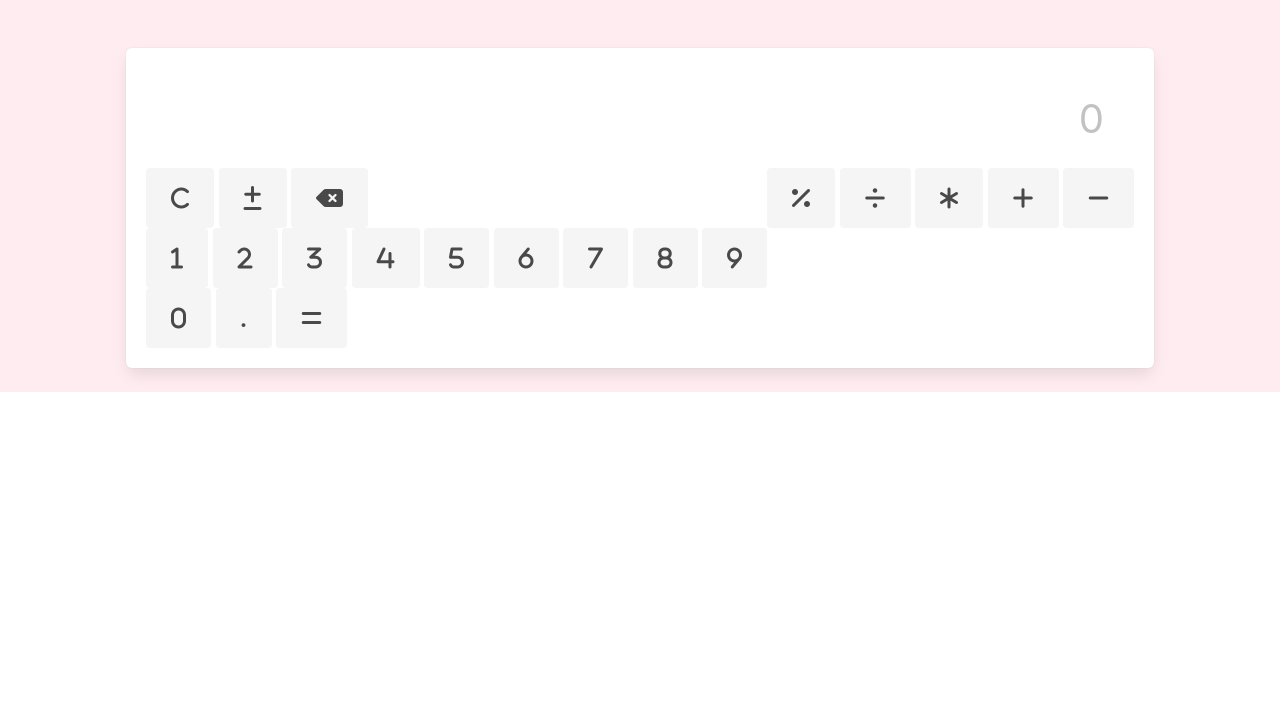
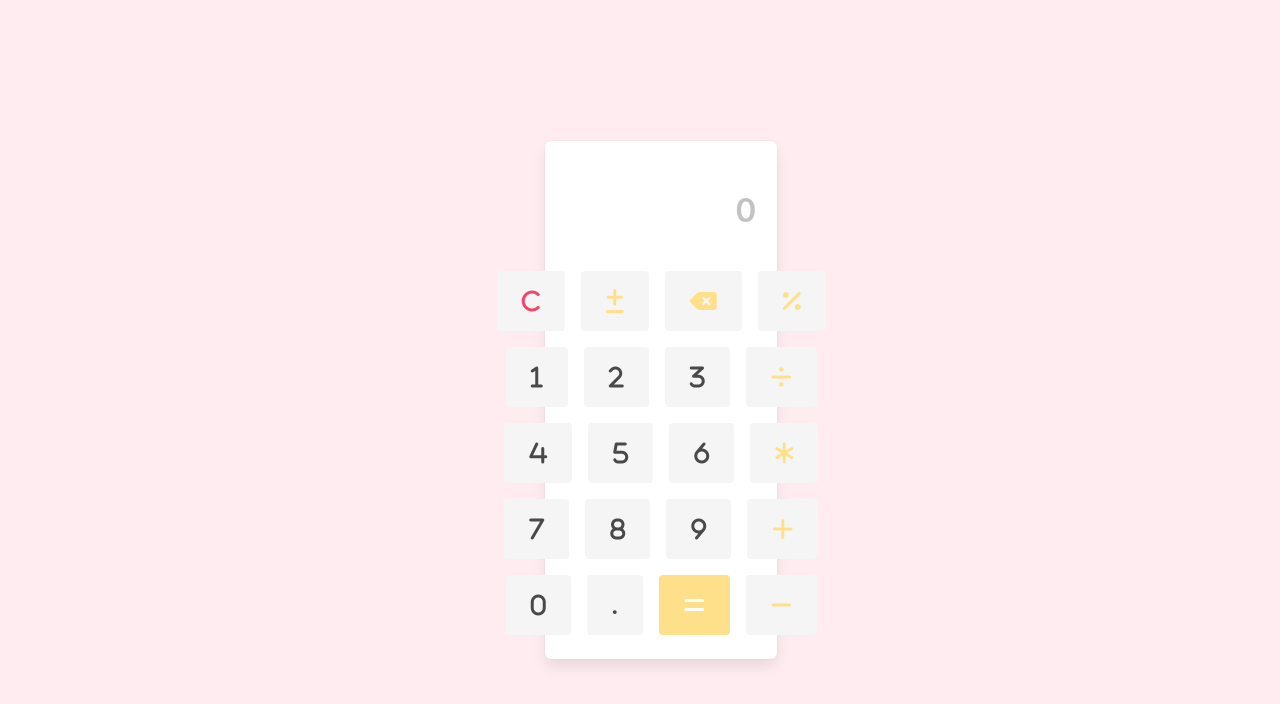
Before and after one commit to Willian1661/calculate_project, a website built with webpack: page src/pages/index.html in a window 1280 px wide. Built offline with nearby package versions, Linux system fonts and the light colour scheme.

Commit message:
fixed calculator layout with bulma

```diff
--- a/src/assets/javascript/main.js
+++ b/src/assets/javascript/main.js
@@ -1,4 +1,4 @@
-require("../../assets/css/myStyles.scss")
+require("../../assets/css/myStyles.scss");
 const calculator = require("../../components/calculator");
 const calculatorProcess = require("../../services/calculator-process");
 const visorInteractor = require("../../services/visor-interactor");
--- a/src/components/calculator.js
+++ b/src/components/calculator.js
@@ -14,45 +14,58 @@ const plusMinus = require("./icons/plus-minus-icon");
 
 
 function calculator(id) {
-	const buttonsTop = buttonsGroup("buttons-top", [
-		button(clearAll(),"is-large is-light","C"),
-		button(plusMinus(),"is-large is-light","+/-"),
-		button(delet(),"is-large is-light","D")
-	]);
-	const buttonsMiddle = buttonsGroup("buttons-middle",[
-		button(numbersIcon("1"),"is-large is-light","1"), button(numbersIcon("2"),"is-large is-light","2"),button(numbersIcon("3"),"is-large is-light","3"),
-		button(numbersIcon("4"),"is-large is-light","4"), button(numbersIcon("5"),"is-large is-light","5"),button(numbersIcon("6"),"is-large is-light","6"),
-		button(numbersIcon("7"),"is-large is-light","7"), button(numbersIcon("8"),"is-large is-light","8"),button(numbersIcon("9"),"is-large is-light","9"),
-	]);
-	const buttonsRight = buttonsGroup("buttons-right",[
-		button(percent(),"is-large is-light","%"),
-		button(devide(),"is-large is-light","/"),
-		button(asterisk(),"is-large is-light","*"),
-		button(plus(),"is-large is-light","+"),
-		button(minus(),"is-large is-light","-"),
-	]);
+	const buttonsFirstLine = buttonsGroup("buttonsFirstLine", [
+		button(clearAll(), "button is-large is-light m-2 is-fullwidth is-one-fifth has-text-danger", "C"),
+		button(plusMinus(), "button is-large is-light m-2 is-fullwidth is-one-fifth has-text-warning", "+/-"),
+		button(delet(), "button is-large is-light m-2 is-fullwidth is-one-fifth has-text-warning", "D"),
+		button(percent(), "button is-large is-light m-2 is-fullwidth is-one-fifth has-text-warning", "%")
+	], "columns is-justify-content-center");
 
-	const buttonsBottom = buttonsGroup("buttons-bottom",[
-		button(numbersIcon("0"),"is-large is-light","0"),
-		button(period(),"is-large is-light","."),
-		button(equals(),"is-large is-light","="),
-	]);
-	return`
-    <div id="${id}" class="box">
+	const buttonsSecondLine = buttonsGroup("buttonsSecondLine", [
+		button(numbersIcon("1"), "button is-large is-light m-2 is-fullwidth is-one-fifth ", "1"),
+		button(numbersIcon("2"), "button is-large is-light m-2 is-fullwidth is-one-fifth ", "2"),
+		button(numbersIcon("3"), "button is-large is-light m-2 is-fullwidth is-one-fifth ", "3"),
+		button(devide(), "button is-large is-light m-2 is-fullwidth is-one-fifth has-text-warning", "/")
+	], "columns is-justify-content-center");
 
-        <input type="text" placeholder="0" id="calculator-screen" class="input is-white input-radius has-text-right is-size-2 py-6 is-shadowless"/>
+	const buttonsThirdLine = buttonsGroup("buttonsThirdLine", [
+		button(numbersIcon("4"), "button is-large is-light m-2 is-fullwidth is-one-fifth ", "4"),
+		button(numbersIcon("5"), "button is-large is-light m-2 is-fullwidth is-one-fifth ", "5"),
+		button(numbersIcon("6"), "button is-large is-light m-2 is-fullwidth is-one-fifth ", "6"),
+		button(asterisk(), "button is-large is-light m-2 is-fullwidth is-one-fifth has-text-warning", "*")
+	], "columns is-justify-content-center");
 
-        <div id="calculator-buttons" class="columns is-gapless">
-			<div id="horizontal-buttons" class="is-small">
-            	${buttonsTop}
-            	${buttonsMiddle}
-            	${buttonsBottom}
+	const buttonsFourthLine = buttonsGroup("buttonsFourthLine", [
+		button(numbersIcon("7"), "button is-large is-light m-2 is-fullwidth is-one-fifth ", "7"),
+		button(numbersIcon("8"), "button is-large is-light m-2 is-fullwidth is-one-fifth ", "8"),
+		button(numbersIcon("9"), "button is-large is-light m-2 is-fullwidth is-one-fifth ", "9"),
+		button(plus(), "button is-large is-light m-2 is-fullwidth is-one-fifth has-text-warning", "+")
+	], "columns is-justify-content-center");
+
+	const buttonsFifthLine = buttonsGroup("buttonsFifthLine", [
+		button(numbersIcon("0"), "button is-large is-light m-2 is-fullwidth is-one-fifth ", "0"),
+		button(period(), "button is-large is-light m-2 is-fullwidth is-one-fifth ", "."),
+		button(equals(), "button is-large is-light m-2 is-fullwidth is-one-fifth has-background-warning has-text-white", "="),
+		button(minus(), "button is-large is-light m-2 is-fullwidth is-one-fifth has-text-warning", "-")
+	], "columns is-justify-content-center");
+
+
+	return `
+	<div class="column is-one-fifth is-offset-5">
+		<div id="${id}" class="box">
+    		<div class="container mb-2">
+
+				<input type="text" placeholder="0" id="calculator-screen" class="input is-white has-text-right is-size-3 px-0 py-6 mb-4 is-shadowless has-text-weight-semibold"
+    	            size="8" />
+
+    	        			${buttonsFirstLine}
+    	        			${buttonsSecondLine}
+    	        			${buttonsThirdLine}
+    	        			${buttonsFourthLine}
+    	        			${buttonsFifthLine}
 			</div>
-			<div id="vertical-buttons" class="column">
-            	${buttonsRight}
-			</div>
-        </div>
-    </div>
+		</div>
+	</div>
     `;
 }
 module.exports = calculator;
--- a/src/pages/index.html
+++ b/src/pages/index.html
@@ -9,7 +9,7 @@
     <title>Calculator </title>
 </head>
 
-<body class="has-background-danger-light pt-6 is-justify-content-center is-flex-tablet is-family-sans-serif ">
+<body class="hero is-fullheight  has-background-danger-light is-justify-content-center is-family-sans-serif ">
     <script src="/dist/bundle.js"></script>
 </body>
 
```
Also changed, not shown: 1 other file.
